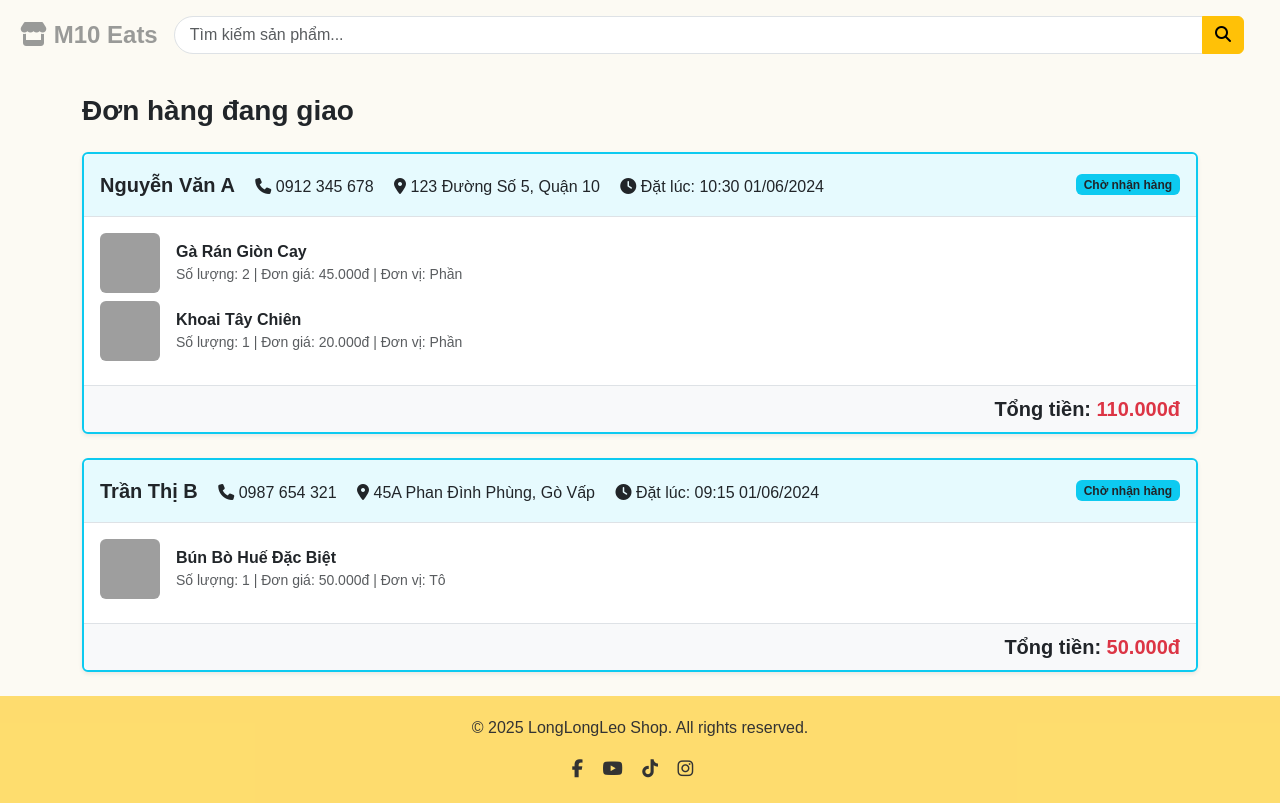
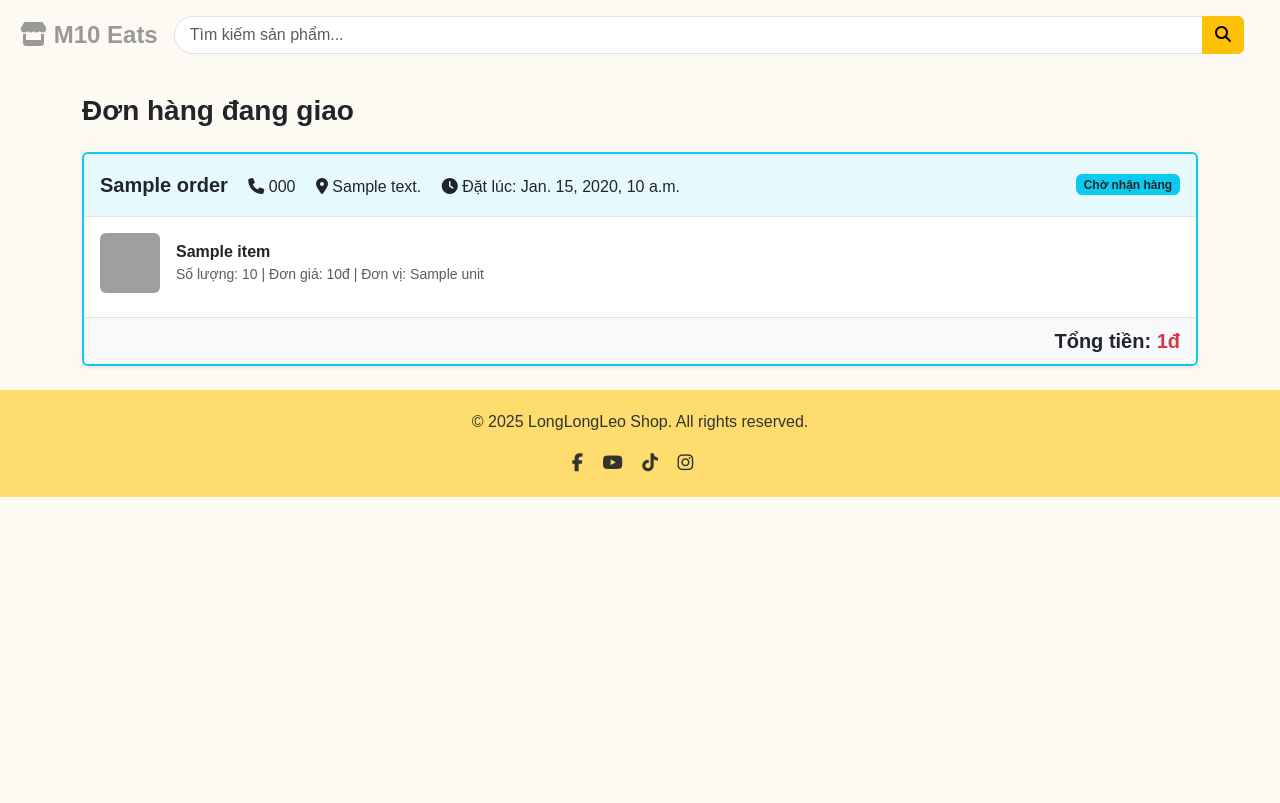
Before and after one commit to anhkreal/QLDA_22NH12_G14_M10, a Django app: template app/templates/restaurantShippingOrder.html in a window 1280 px wide. Shown: the part 40-843 px from the top of the page. After the commit the page ends 537 px from the top, so only its background shows below. Run offline with Django 5.2, Linux system fonts and the light colour scheme; the template is opened without the code that fills it: most values are stand-ins (such as "Sample title", 1, 10 or a date in 2020); grey boxes are pictures that could not be loaded.

Commit message:
Giao diện xem đơn hàng đang vận chuyển-Admin

```diff
--- a/app/templates/restaurantShippingOrder.html
+++ b/app/templates/restaurantShippingOrder.html
@@ -5,16 +5,16 @@
 
 <h3 class="mb-4 fw-bold text-dark">Đơn hàng đang giao</h3>
 
-<!-- Đơn hàng 1 -->
+{% for order in orders %}
 <div class="card mb-4 shadow-sm border-info border-2">
   <div class="card-body p-0">
     <!-- Dòng đầu: Thông tin khách hàng và trạng thái -->
     <div class="d-flex flex-wrap align-items-center justify-content-between bg-info bg-opacity-10 px-3 py-3 border-bottom rounded-top">
       <div>
-        <span class="fw-bold fs-5 text-dark">Nguyễn Văn A</span>
-        <span class="ms-3"><i class="fas fa-phone"></i> 0912 345 678</span>
-        <span class="ms-3"><i class="fas fa-map-marker-alt"></i> 123 Đường Số 5, Quận 10</span>
-        <span class="ms-3"><i class="fas fa-clock"></i> Đặt lúc: 10:30 01/06/2024</span>
+        <span class="fw-bold fs-5 text-dark">{{ order.customer_name }}</span>
+        <span class="ms-3"><i class="fas fa-phone"></i> {{ order.phone }}</span>
+        <span class="ms-3"><i class="fas fa-map-marker-alt"></i> {{ order.address }}</span>
+        <span class="ms-3"><i class="fas fa-clock"></i> Đặt lúc: {{ order.order_time }}</span>
       </div>
       <div class="d-flex align-items-center mt-2 mt-md-0">
         <span class="badge bg-info text-dark">Chờ nhận hàng</span>
@@ -22,58 +22,25 @@
     </div>
     <!-- Danh sách món ăn -->
     <div class="p-3">
+      {% for item in order.items %}
       <div class="d-flex align-items-center mb-2">
         <img src="https://edeninterior.vn/wp-content/uploads/2024/05/thiet-ke-mat-tien-nha-hang-dep-1.jpg"
              class="rounded me-3" style="width: 60px; height: 60px; object-fit: cover;">
         <div class="flex-grow-1">
-          <div class="fw-semibold">Gà Rán Giòn Cay</div>
-          <div class="text-muted small">Số lượng: 2 | Đơn giá: 45.000đ | Đơn vị: Phần</div>
+          <div class="fw-semibold">{{ item.name }}</div>
+          <div class="text-muted small">Số lượng: {{ item.quantity }} | Đơn giá: {{ item.price|floatformat:0 }}đ | Đơn vị: {{ item.unit }}</div>
         </div>
       </div>
-      <div class="d-flex align-items-center mb-2">
-        <img src="https://edeninterior.vn/wp-content/uploads/2024/05/thiet-ke-mat-tien-nha-hang-dep-1.jpg"
-             class="rounded me-3" style="width: 60px; height: 60px; object-fit: cover;">
-        <div class="flex-grow-1">
-          <div class="fw-semibold">Khoai Tây Chiên</div>
-          <div class="text-muted small">Số lượng: 1 | Đơn giá: 20.000đ | Đơn vị: Phần</div>
-        </div>
-      </div>
+      {% endfor %}
     </div>
     <!-- Tổng tiền -->
     <div class="bg-light border-top px-3 py-2 d-flex justify-content-end rounded-bottom">
-      <span class="fw-bold fs-5">Tổng tiền: <span class="text-danger">110.000đ</span></span>
+      <span class="fw-bold fs-5">Tổng tiền: <span class="text-danger">{{ order.total_payment|floatformat:0 }}đ</span></span>
     </div>
   </div>
 </div>
-
-<!-- Đơn hàng 2 -->
-<div class="card mb-4 shadow-sm border-info border-2">
-  <div class="card-body p-0">
-    <div class="d-flex flex-wrap align-items-center justify-content-between bg-info bg-opacity-10 px-3 py-3 border-bottom rounded-top">
-      <div>
-        <span class="fw-bold fs-5 text-dark">Trần Thị B</span>
-        <span class="ms-3"><i class="fas fa-phone"></i> 0987 654 321</span>
-        <span class="ms-3"><i class="fas fa-map-marker-alt"></i> 45A Phan Đình Phùng, Gò Vấp</span>
-        <span class="ms-3"><i class="fas fa-clock"></i> Đặt lúc: 09:15 01/06/2024</span>
-      </div>
-      <div class="d-flex align-items-center mt-2 mt-md-0">
-        <span class="badge bg-info text-dark">Chờ nhận hàng</span>
-      </div>
-    </div>
-    <div class="p-3">
-      <div class="d-flex align-items-center mb-2">
-        <img src="https://edeninterior.vn/wp-content/uploads/2024/05/thiet-ke-mat-tien-nha-hang-dep-1.jpg"
-             class="rounded me-3" style="width: 60px; height: 60px; object-fit: cover;">
-        <div class="flex-grow-1">
-          <div class="fw-semibold">Bún Bò Huế Đặc Biệt</div>
-          <div class="text-muted small">Số lượng: 1 | Đơn giá: 50.000đ | Đơn vị: Tô</div>
-        </div>
-      </div>
-    </div>
-    <div class="bg-light border-top px-3 py-2 d-flex justify-content-end rounded-bottom">
-      <span class="fw-bold fs-5">Tổng tiền: <span class="text-danger">50.000đ</span></span>
-    </div>
-  </div>
-</div>
+{% empty %}
+<div class="alert alert-info">Không có đơn hàng đang giao.</div>
+{% endfor %}
 
 {% endblock %}
--- a/app/urls.py
+++ b/app/urls.py
@@ -17,6 +17,7 @@ urlpatterns = [
     path('restaurant-owner-home/', views.restaurant_owner_home, name='restaurant-owner-home'),
     path('restaurant-pending-order/', views.restaurant_pending_order, name='restaurant-pending-order'),
     path('restaurant-shipping-order/', views.restaurant_shipping_order, name='restaurant-shipping-order'),
+    path('restaurant-shipping-orders/', views.shipping_orders_view, name='restaurant-shipping-orders'),
     path('restaurant-order-history/', views.restaurant_order_history, name='restaurant-order-history'),
     path('revenue-statistics/', views.revenue_statistics, name='revenue-statistics'),
     path('logout/', views.logout, name='logout'),
```
Also changed, not shown: app/views.py (+62 -0 lines).
